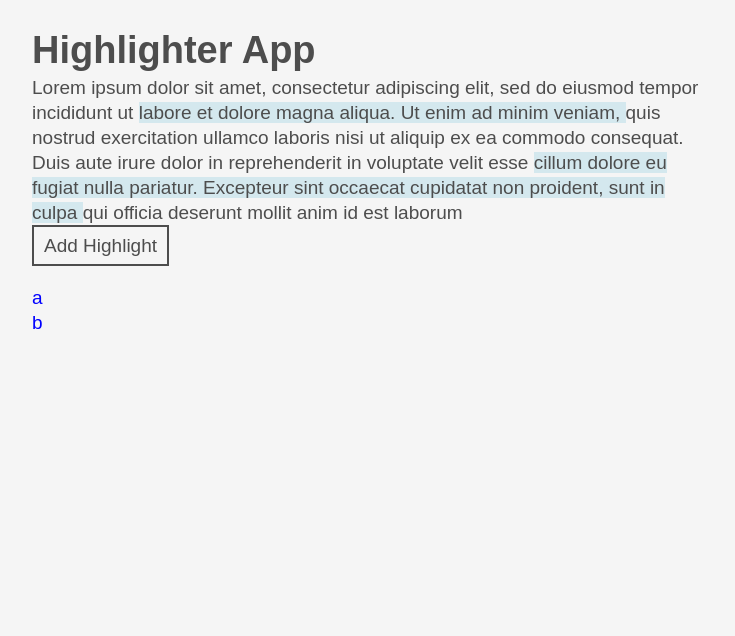
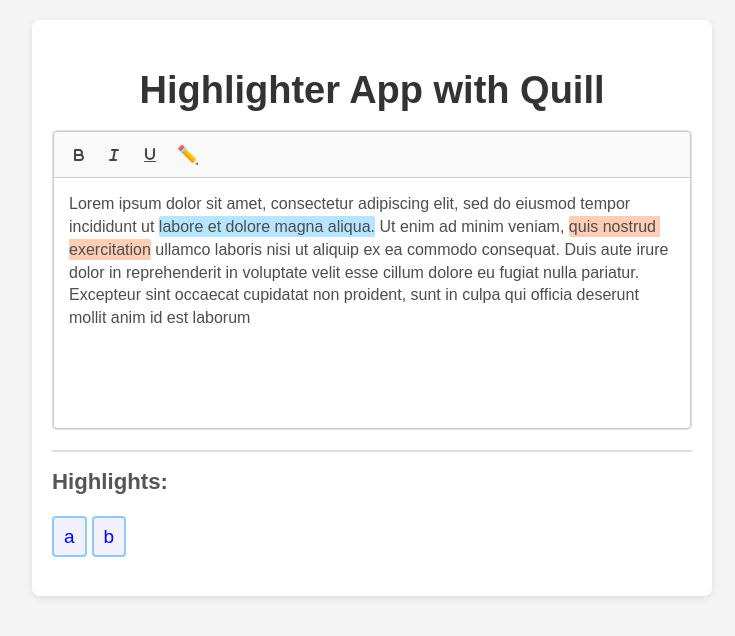
Before and after one commit to bosonbaas/highlight-quill, a React (Vite) app: page / in a window 1280 px wide. Shown: the top 636 px of the page, without its empty margins (268-1003 px from the left). Built offline with nearby package versions, Linux system fonts and the light colour scheme.

Commit message:
Refactored to using Quill with the help of Copilot and Claude

```diff
--- a/package.json
+++ b/package.json
@@ -8,10 +8,15 @@
   "main": "index.html",
   "scripts": {
     "build": "vite build",
+    "dev": "vite dev",
     "test": "echo \"Error: no test specified\" && exit 1"
   },
   "dependencies": {
     "@vitejs/plugin-react": "^5.1.1",
+    "nanoid": "^5.1.6",
+    "parchment": "^3.0.0",
+    "quill": "^2.0.3",
+    "react": "^19.2.3",
     "react-dom": "^19.2.0",
     "vite": "^7.2.4",
     "zustand": "^5.0.8"
--- a/src/App.jsx
+++ b/src/App.jsx
@@ -1,148 +1,141 @@
 import { useRef, useEffect, useState } from "react";
-import { nanoid } from "nanoid";
-import Highlight from "./components/Highlight"
-// This might be the wrong scope for this??
-const hoverState = new Set();
+import Quill from "quill";
+import { registerHighlightFormat, setupHoverListeners, HighlightStateManager } from "./plugins/quillHighlightPlugin";
+import "./index.css";
+
+// Register the highlight format once at module load
+registerHighlightFormat();
 
 function App(props) {
+  const containerRef = useRef(null);
+  const quillRef = useRef(null);
+  const highlightStateManagerRef = useRef(new HighlightStateManager());
   const [highlights, setHighlights] = useState(props.highlights);
-  const [html, setHTML] = useState("")
 
-  function setHover(key, hover){
-    setHighlights((hl) => hl.map((el)=>{
-      if(el.id == key){
-        return {...el, hover}
+  function setHover(key, hover) {
+    setHighlights((hl) =>
+      hl.map((el) => {
+        if (el.id === key) {
+          return { ...el, hover };
         } else {
-        return el
+          return el;
         }
-    }
-    ))
+      })
+    );
   }
 
-  const inputRef = useRef(null);
-  console.log("rendering big thing")
-  console.log(hoverState)
+  useEffect(() => {
+    if (!containerRef.current) return;
 
-  const highlightDivs = highlights.map((rng) => {
-    return (
-      <Highlight
-        key={rng.id}
-        id={rng.id}
-        hover={rng.hover}
-        setHover={(hover)=>setHover(rng.id, hover)}
-        inputRef={inputRef}
-        htmlContext={html}
-        />
-    )
-  })
+    // Create toolbar HTML
+    const toolbarHtml = `
+      <div id="toolbar" class="ql-toolbar ql-snow">
+        <button class="ql-bold" title="Bold"></button>
+        <button class="ql-italic" title="Italic"></button>
+        <button class="ql-underline" title="Underline"></button>
+        <button class="ql-highlight-btn" title="Add highlight">✏️</button>
+      </div>
+    `;
 
-  // This effect only needs to run when this component is first loaded up,
-  // all contained event listeners are agnostic to locations of highlights
-  useEffect(()=>{
-    console.log("Add listeners to input div")
-    const input = inputRef.current
-    if(input){
-      const curHover = new Set();
-      function mouseMove(e){
-        const elements = document.elementsFromPoint(e.clientX, e.clientY);
-        elements.forEach((el) => {
-          if(el.classList.contains("highlight")){
-            curHover.add(el.id)
+    containerRef.current.innerHTML = toolbarHtml + '<div class="ql-container ql-snow"></div>';
+
+    // Create Quill instance
+    const quill = new Quill(containerRef.current.querySelector('.ql-container'), {
+      theme: "snow",
+      modules: {
+        toolbar: containerRef.current.querySelector('#toolbar'),
+      },
+    });
+
+    // Setup highlight button handler
+    const highlightBtn = containerRef.current.querySelector('.ql-highlight-btn');
+    if (highlightBtn) {
+      highlightBtn.addEventListener('click', () => {
+        const selection = quill.getSelection();
+        if (selection && selection.length > 0) {
+          const highlightId = Math.random().toString(36).substr(2, 9);
+
+          // Apply highlight
+          quill.formatText(selection.index, selection.length, 'highlight', highlightId);
+
+          setHighlights((prev) => [
+            ...prev,
+            {
+              id: highlightId,
+              type: "claim",
+              hover: false,
+            },
+          ]);
         }
-        })
-
-        // Update current elements and remove ones we left
-        hoverState.forEach((el)=>{
-          if(curHover.has(el)){
-            document.getElementById(el)?.dispatchEvent(new MouseEvent("mousemove", {bubbles: false, clientX: e.clientX, clientY: e.clientY}))
-          } else {
-            document.getElementById(el)?.dispatchEvent(new MouseEvent("mouseleave", {bubbles: false, clientX: e.clientX, clientY: e.clientY}))
-            hoverState.delete(el)
-          }
-        })
-
-        // Trigger mouseenter events on new hovered elements
-        curHover.forEach((el) => {
-          if(!hoverState.has(el)){
-            document.getElementById(el)?.dispatchEvent(new MouseEvent("mouseenter", {bubbles: false, clientX: e.clientX, clientY: e.clientY}))
-            hoverState.add(el)
-          }
-        })
-        curHover.clear();
-      }
-      function mouseLeave(e) {
-        hoverState.forEach((el) => {
-          document.getElementById(el)?.dispatchEvent(new MouseEvent("mouseleave", {bubbles: false, clientX: e.clientX, clientY: e.clientY}))
-        })
-        hoverState.clear()
-      }
-      input.addEventListener("mousemove", mouseMove)
-      input.addEventListener("mouseleave", mouseLeave)
-      return () => {
-        input.removeEventListener("mousemove", mouseMove)
-        input.removeEventListener("mouseleave", mouseLeave)
-      }
-    }
-  }, [])
-
-  function onClick(e) {
-    const sel = document.getSelection();
-    const range = sel.getRangeAt(0)
-    const parent_id = range.commonAncestorContainer.id ? range.commonAncestorContainer.id : range.commonAncestorContainer.parentElement.id
-    if(sel && sel.toString().trim().length > 0 && parent_id == "input-div" && !range.collapsed){
-      const id = nanoid()
-      const markStart = document.createElement("mark")
-      markStart.className = "no-copy"
-      markStart.id = `${id}-start`
-      const markEnd = document.createElement("mark")
-      markEnd.className = "no-copy"
-      markEnd.id = `${id}-end`
-      range.insertNode(markStart)
-      range.collapse(false)
-      range.insertNode(markEnd)
-      setHighlights([...highlights, {id: id, type: "claim", hover: false}])
-    }
+      });
     }
 
-  const tags = highlights.map((h,i) => {
+    // Set initial content with pre-highlighted text
+    quill.setContents([
+      {
+        insert: "Lorem ipsum dolor sit amet, consectetur adipiscing elit, sed do eiusmod tempor incididunt ut ",
+      },
+      {
+        insert: "labore et dolore magna aliqua.",
+        attributes: {
+          highlight: "a",
+        },
+      },
+      {
+        insert: " Ut enim ad minim veniam, ",
+      },
+      {
+        insert: "quis nostrud exercitation",
+        attributes: {
+          highlight: "b",
+        },
+      },
+      {
+        insert: " ullamco laboris nisi ut aliquip ex ea commodo consequat. Duis aute irure dolor in reprehenderit in voluptate velit esse cillum dolore eu fugiat nulla pariatur. Excepteur sint occaecat cupidatat non proident, sunt in culpa qui officia deserunt mollit anim id est laborum\n",
+      },
+    ]);
+
+    quillRef.current = quill;
+
+    // Setup highlight state manager callbacks
+    highlightStateManagerRef.current.onHoverChange = (id, hover) => {
+      setHover(id, hover);
+    };
+
+    // Setup hover listeners
+    setupHoverListeners(quill, (id, hover) => {
+      setHover(id, hover);
+    });
+
+    return () => {
+      if (quill) {
+        quill.disable();
+      }
+    };
+  }, []);
+
+  const tags = highlights.map((h) => {
     return (
-      <li style = {{color: h.hover ? "red" : "blue"}}
-      onClick = { (e) => {
-        setHover(h.id, !h.hover)
-      }
-      }
-      data-ind={i}
-      key={h.id}>{h.id}</li>
-    )
-  })
+      <li
+        style={{ color: h.hover ? "red" : "blue", cursor: "pointer" }}
+        onClick={() => {
+          setHover(h.id, !h.hover);
+        }}
+        key={h.id}
+      >
+        {h.id}
+      </li>
+    );
+  });
 
   return (
     <div className="highlight-app">
-      <h1>Highlighter App</h1>
-      <div style={{position: "relative"}} ref={inputRef}>
-        <div
-          id="input-div"
-          contentEditable={true}
-          onInput={(e)=>{setHTML(e.currentTarget.innerHTML)}}
-          suppressContentEditableWarning={true}>
-            Lorem ipsum dolor sit amet, consectetur adipiscing elit, sed do eiusmod tempor incididunt
-          ut <mark className="no-copy" id={"a-start"}/> labore et dolore
-          magna aliqua. Ut enim ad minim veniam, <mark className="no-copy" id={"a-end"}/> quis nostrud
-          exercitation ullamco laboris nisi ut aliquip ex ea commodo consequat. Duis aute irure dolor
-          in reprehenderit in voluptate velit esse <mark className="no-copy" id={"b-start"}/> cillum dolore eu fugiat nulla pariatur. Excepteur
-          sint occaecat cupidatat non proident, sunt in culpa <mark className="no-copy" id={"b-end"}/> qui officia deserunt mollit anim id est laborum
+      <h1>Highlighter App with Quill</h1>
+      <div ref={containerRef} className="quill-editor" />
+      <div className="highlights-list">
+        <h3>Highlights:</h3>
+        <ul>{tags}</ul>
       </div>
-        <div id="highlights">
-          {highlightDivs}
-        </div>
-      </div>
-      <div className="controls">
-        <button onClick={onClick} className="btn"> Add highlight
-        </button>
-      </div>
-      <ul>
-        {tags}
-      </ul>
     </div>
   );
 }
--- a/src/index.css
+++ b/src/index.css
@@ -300,3 +300,142 @@ body {
   -ms-user-select: none;     /* IE/Edge */
   user-select: none;         /* Standard */
 }
+
+/* Highlight App Styles */
+.highlight-app {
+  background: white;
+  border-radius: 8px;
+  box-shadow: 0 2px 8px rgba(0, 0, 0, 0.1);
+  margin: 2rem auto;
+  max-width: 900px;
+  padding: 2rem;
+}
+
+.highlight-app h1 {
+  color: #333;
+  margin-bottom: 1.5rem;
+  text-align: center;
+}
+
+.quill-editor {
+  background: white;
+  border: 1px solid #e0e0e0;
+  border-radius: 4px;
+  min-height: 300px;
+  margin-bottom: 2rem;
+}
+
+/* Quill Toolbar Styles */
+.ql-toolbar {
+  border: 1px solid #e0e0e0;
+  border-radius: 4px 4px 0 0;
+  padding: 0.5rem;
+  display: flex;
+  flex-wrap: wrap;
+  gap: 0.25rem;
+}
+
+.ql-toolbar.ql-snow {
+  background: #f9f9f9;
+}
+
+.ql-toolbar button {
+  border: 1px solid #e0e0e0;
+  border-radius: 4px;
+  cursor: pointer;
+  margin: 0.25rem;
+  padding: 0.4rem 0.6rem;
+  transition: all 0.2s ease;
+  background: white;
+  font-size: 16px;
+  width: auto;
+  height: auto;
+  line-height: 1;
+}
+
+.ql-toolbar button:hover {
+  background: #f0f0f0;
+  border-color: #999;
+}
+
+.ql-toolbar button.ql-active {
+  background: #e3f2fd;
+  border-color: #2196f3;
+}
+
+.ql-toolbar button.ql-highlight-btn {
+  font-size: 18px;
+  padding: 0.3rem 0.6rem;
+}
+
+/* Quill Editor Styles */
+.ql-container {
+  border-radius: 0 0 4px 4px;
+  font: 16px sans-serif;
+}
+
+.ql-editor {
+  min-height: 250px;
+  padding: 1.5rem;
+}
+
+.ql-editor.ql-blank::before {
+  color: #ccc;
+}
+
+/* Highlight Blot Styles */
+span[data-highlight-id] {
+  mix-blend-mode: multiply;
+  cursor: pointer;
+  padding: 2px 0;
+  border-radius: 2px;
+  transition: background-color 0.2s ease;
+}
+
+/* Highlights List Styles */
+.highlights-list {
+  border-top: 2px solid #e0e0e0;
+  margin-top: 2rem;
+  padding-top: 1.5rem;
+}
+
+.highlights-list h3 {
+  color: #555;
+  margin-bottom: 1rem;
+  margin-top: 0;
+}
+
+.highlights-list ul {
+  display: flex;
+  flex-wrap: wrap;
+  gap: 0.5rem;
+  list-style: none;
+  padding: 0;
+}
+
+.highlights-list li {
+  background: #f5f5f5;
+  border: 2px solid #ddd;
+  border-radius: 4px;
+  cursor: pointer;
+  padding: 0.6rem 1rem;
+  transition: all 0.2s ease;
+}
+
+.highlights-list li:hover {
+  border-color: #999;
+  transform: translateY(-2px);
+}
+
+.highlights-list li[style*="color: red"] {
+  background: rgba(255, 0, 0, 0.1);
+  border-color: #ff6b6b;
+  color: #cc0000;
+  font-weight: bold;
+}
+
+.highlights-list li[style*="color: blue"] {
+  background: rgba(0, 0, 255, 0.05);
+  border-color: #90caf9;
+  color: #1976d2;
+}
--- a/src/main.jsx
+++ b/src/main.jsx
@@ -1,5 +1,6 @@
 import { StrictMode } from 'react'
 import { createRoot } from 'react-dom/client'
+import 'quill/dist/quill.snow.css'
 import './index.css'
 import App from './App.jsx'
 
```
Also changed, not shown: src/plugins/quillHighlightPlugin.js (added). Lines whose indentation alone changed are shown as unchanged.
